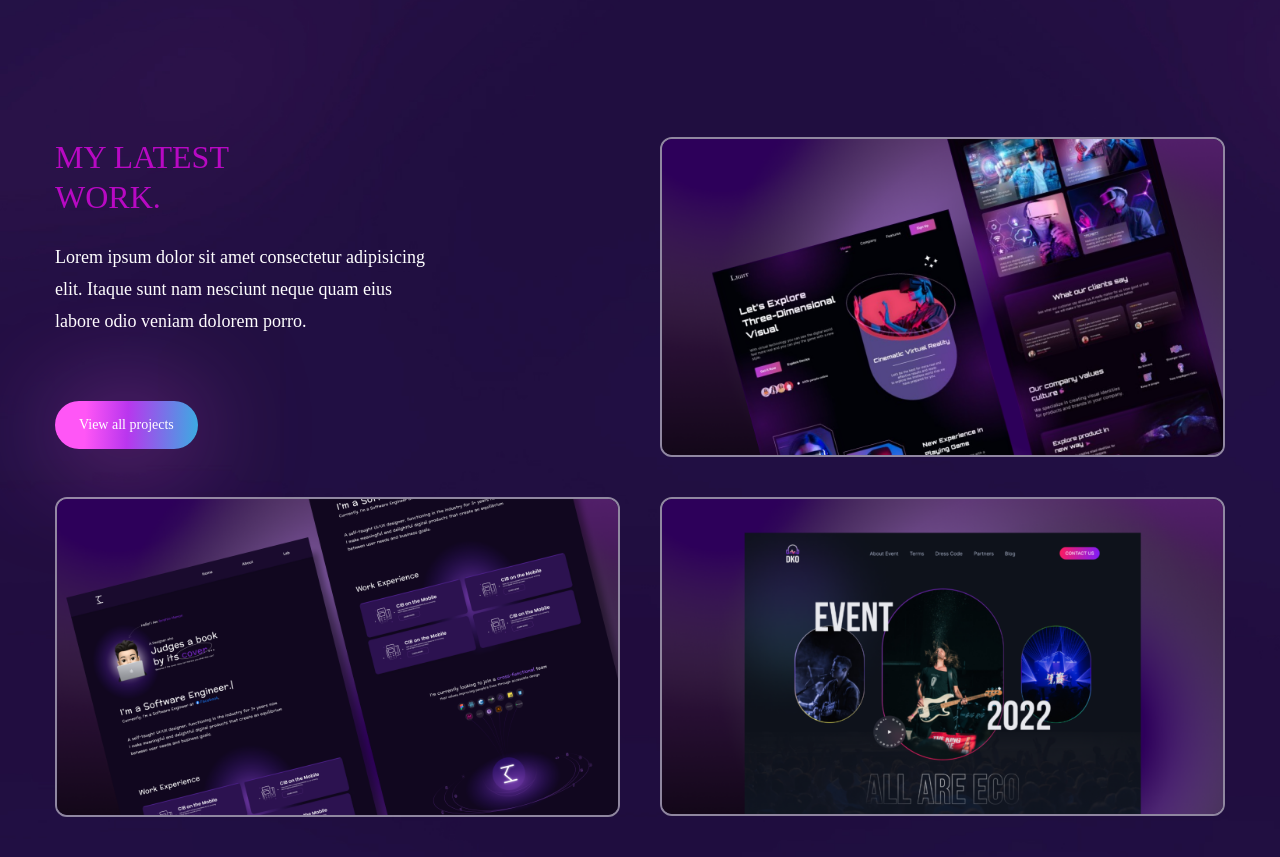
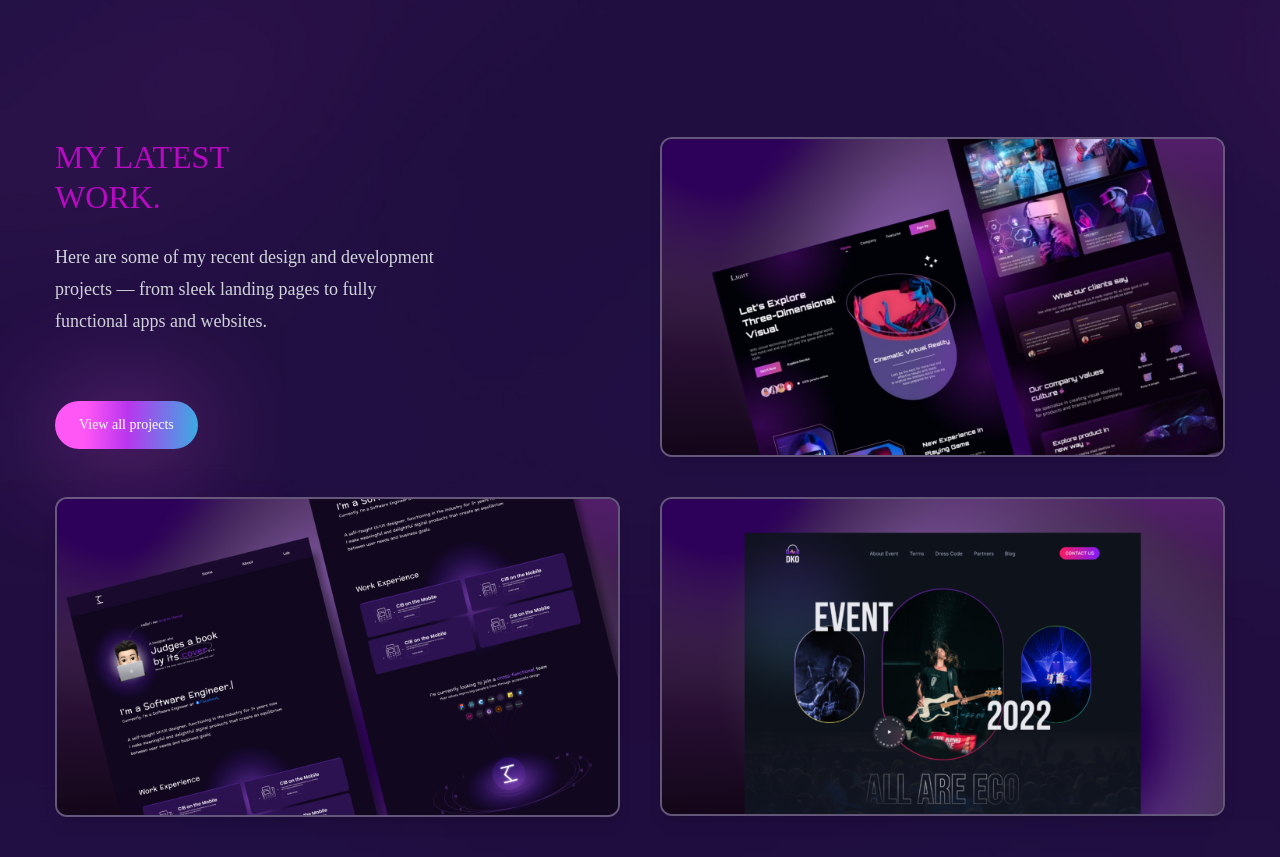
Before and after one commit to Raihanhn/Latest-Portfolio, a React (Create React App) app: page / in a window 1280 px wide. Shown: the part 4440-5297 px from the top of the page. Built offline with nearby package versions, Linux system fonts and the light colour scheme.

Commit message:
work section updated

```diff
--- a/src/components/JobExperience.js
+++ b/src/components/JobExperience.js
@@ -7,10 +7,10 @@ const JobExperience = () => {
     <section className="section" id="experience">
       <div className="container mx-auto lg:mt-[250px] ">
         <motion.h2
-          variants={fadeIn("up", 0.1)}
+          variants={fadeIn("up", 0.3)}
           initial="hidden"
           whileInView={"show"}
-          viewport={{ once: false, amount: 0.1 }}
+          viewport={{ once: false, amount: 0.3 }}
           className="h2 text-accent text-center mb-10"
         >
           Job Experience
@@ -19,10 +19,10 @@ const JobExperience = () => {
         <div className="grid gap-10 lg:grid-cols-2">
           {/* Nexis365 */}
           <motion.div
-            variants={fadeIn("right", 0.1)}
+            variants={fadeIn("right", 0.3)}
             initial="hidden"
             whileInView={"show"}
-            viewport={{ once: false, amount: 0.1 }}
+            viewport={{ once: false, amount: 0.3 }}
             className="p-6 border border-accent rounded-2xl shadow-lg hover:shadow-xl transition duration-300"
           >
             <h3 className="h3 mb-2">Full-Stack Developer</h3>
@@ -69,7 +69,7 @@ const JobExperience = () => {
 
           {/* Upwork */}
           <motion.div
-            variants={fadeIn("left", 0.3)}
+            variants={fadeIn("left", 0.5)}
             initial="hidden"
             whileInView={"show"}
             viewport={{ once: false, amount: 0.3 }}
--- a/src/components/Work.js
+++ b/src/components/Work.js
@@ -1,46 +1,73 @@
-import React from 'react';
+import React from "react";
+import { motion } from "framer-motion";
+import { fadeIn } from "../variants";
 
-import {motion} from 'framer-motion'
-import {fadeIn} from '../variants'
+import Img1 from "../assets/portfolio-img1.png";
+import Img2 from "../assets/portfolio-img2.png";
+import Img3 from "../assets/portfolio-img3.png";
 
-import Img1 from '../assets/portfolio-img1.png'
-import Img2 from '../assets/portfolio-img2.png'
-import Img3 from '../assets/portfolio-img3.png'
+const projects = [
+  {
+    id: 1,
+    image: Img1,
+    category: "UI/UX Design",
+    title: "Creative Landing Page",
+    link: "#",
+  },
+  {
+    id: 2,
+    image: Img2,
+    category: "Web Development",
+    title: "E-Commerce Website",
+    link: "#",
+  },
+  {
+    id: 3,
+    image: Img3,
+    category: "Mobile App",
+    title: "Task Management App",
+    link: "#",
+  },
+];
 
 const Work = () => {
   return (
-    <section className='section lg:mt-[180px] lg:mb-[200px] ' id='work' >
-      <div className="container mx-auto lg:mt-[250px] ">
-        <div className=" flex flex-col lg:flex-row gap-x-10  ">
-          <motion.div variants={fadeIn('right', 0.3)} initial='hidden' whileInView={'show'} viewport={{once: false, amount: 0.3}}  className=" flex-1 flex flex-col gap-y-12 mb-10 lg:mb-0   ">
-            <div className="">
-              <h2 className=" h2 leading-tight text-accent ">My Latest <br />Work.</h2>
-              <p className='max-w-sm mb-16 ' >Lorem ipsum dolor sit amet consectetur adipisicing elit. Itaque sunt nam nesciunt neque quam eius labore odio veniam dolorem porro.</p>
-              <button className='btn btn-sm ' >View all projects</button>
-            </div>
-            <div className=" group relative overflow-hidden border-2 border-white/50 rounded-xl ">
-              <div className=" group-hover:bg-black/70 w-full h-full z-40 absolute transition-all duration-300 "></div>
-              <img className=' group-hover:scale-125 transition-all duration-500 ' src={Img1} alt="" />
-              <div className=" absolute -bottom-full left-12 group-hover:bottom-24 transition-all duration-500 z-50 "> <span className=' text-gradient  ' >UI/UX Design</span> </div>
-              <div className="absolute -bottom-full left-12 group-hover:bottom-14 transition-all duration-700 z-50 "> <span className='text-3xl text-white' >Project Title</span> </div>
-            </div>
-          </motion.div>
-          <motion.div variants={fadeIn('left', 0.2)} initial='hidden' whileInView={'show'} viewport={{once: false, amount: 0.3}}  className=" flex-1 flex flex-col gap-y-10 ">
-
-          <div className=" group relative overflow-hidden border-2 border-white/50 rounded-xl ">
-              <div className=" group-hover:bg-black/70 w-full h-full z-40 absolute transition-all duration-300 "></div>
-              <img className=' group-hover:scale-125 transition-all duration-500 ' src={Img2} alt="" />
-              <div className=" absolute -bottom-full left-12 group-hover:bottom-24 transition-all duration-500 z-50 "> <span className=' text-gradient  ' >UI/UX Design</span> </div>
-              <div className="absolute -bottom-full left-12 group-hover:bottom-14 transition-all duration-700 z-50 "> <span className='text-3xl text-white' >Project Title</span> </div>
+    <section className="section lg:mt-[180px] lg:mb-[200px]" id="work">
+      <div className="container mx-auto lg:mt-[250px]">
+        <div className="flex flex-col lg:flex-row gap-x-10">
+          {/* Left Side */}
+          <motion.div
+            variants={fadeIn("right", 0.3)}
+            initial="hidden"
+            whileInView={"show"}
+            viewport={{ once: false, amount: 0.3 }}
+            className="flex-1 flex flex-col gap-y-12 mb-10 lg:mb-0"
+          >
+            <div>
+              <h2 className="h2 leading-tight text-accent">
+                My Latest <br /> Work.
+              </h2>
+              <p className="max-w-sm mb-16 text-gray-300">
+                Here are some of my recent design and development projects —
+                from sleek landing pages to fully functional apps and websites.
+              </p>
+              <button className="btn btn-sm">View all projects</button>
             </div>
 
-            <div className=" group relative overflow-hidden border-2 border-white/50 rounded-xl ">
-              <div className=" group-hover:bg-black/70 w-full h-full z-40 absolute transition-all duration-300 "></div>
-              <img className=' group-hover:scale-125 transition-all duration-500 ' src={Img3} alt="" />
-              <div className=" absolute -bottom-full left-12 group-hover:bottom-24 transition-all duration-500 z-50 "> <span className=' text-gradient  ' >UI/UX Design</span> </div>
-              <div className="absolute -bottom-full left-12 group-hover:bottom-14 transition-all duration-700 z-50 "> <span className='text-3xl text-white' >Project Title</span> </div>
-            </div>
+            {/* First Project Card */}
+            <ProjectCard project={projects[0]} />
+          </motion.div>
 
+          {/* Right Side */}
+          <motion.div
+            variants={fadeIn("left", 0.2)}
+            initial="hidden"
+            whileInView={"show"}
+            viewport={{ once: false, amount: 0.3 }}
+            className="flex-1 flex flex-col gap-y-10"
+          >
+            <ProjectCard project={projects[1]} />
+            <ProjectCard project={projects[2]} />
           </motion.div>
         </div>
       </div>
@@ -48,4 +75,40 @@ const Work = () => {
   );
 };
 
+const ProjectCard = ({ project }) => {
+  return (
+    <div className="group relative overflow-hidden border-2 border-white/30 rounded-xl shadow-lg hover:shadow-accent/50 transition-all duration-500">
+      {/* Overlay */}
+      <div className="absolute inset-0 bg-gradient-to-t from-black/80 via-black/30 to-transparent opacity-0 group-hover:opacity-100 z-40 transition-all duration-500"></div>
+
+      {/* Image */}
+      <img
+        src={project.image}
+        alt={project.title}
+        className="group-hover:scale-110 transition-all duration-700 w-full h-full object-cover"
+      />
+
+      {/* Text Content */}
+      <div className="absolute bottom-0 left-0 w-full p-6 z-50 transform translate-y-full group-hover:translate-y-0 transition-all duration-500">
+        <div className="flex flex-col items-start">
+          <span className="text-gradient text-sm tracking-wider block mb-1">
+            {project.category}
+          </span>
+          <h3 className="text-2xl font-semibold text-white mb-4">
+            {project.title}
+          </h3>
+
+          {/* Left-Aligned Button */}
+          <button
+            className="btn btn-sm"
+            onClick={() => window.open(project.link, "_blank")}
+          >
+            View Project
+          </button>
+        </div>
+      </div>
+    </div>
+  );
+};
+
 export default Work;
```
